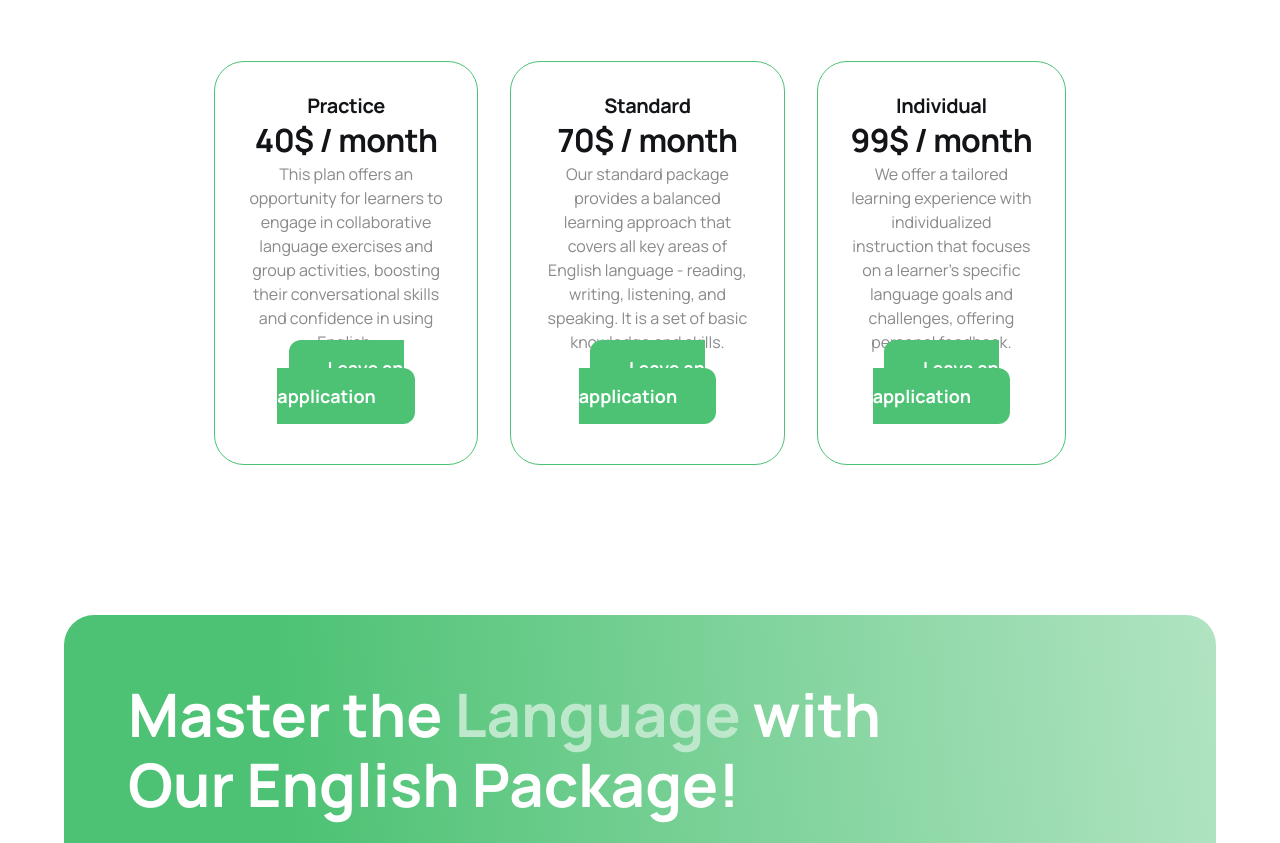
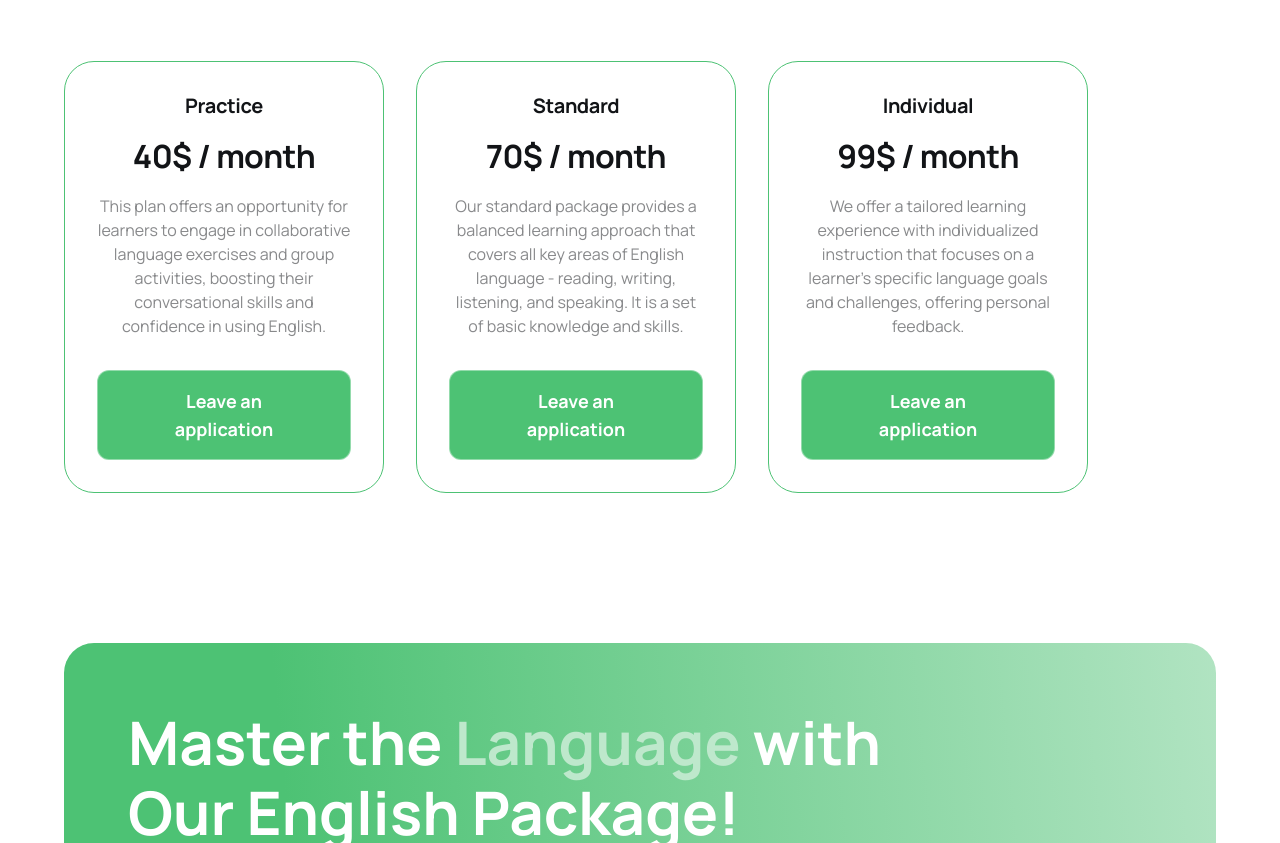
Before and after one commit to volvyas/atlas-team-04, a website built with Vite: page src/index.html in a window 1280 px wide. Shown: the part 1780-2623 px from the top of the page. Built offline with nearby package versions, Linux system fonts and the light colour scheme.

Commit message:
Fixed lessons

```diff
--- a/src/css/lessons.css
+++ b/src/css/lessons.css
@@ -1,5 +1,5 @@
 .lessons {
-    padding: 150px;
+    padding: 150px 0;
 }
 
 
@@ -31,7 +31,6 @@
 
 .lessons-text {
     font-family: "Manrope", sans-serif;
-    ;
     font-weight: 400;
     font-size: 18px;
     line-height: 167%;
@@ -48,15 +47,23 @@
 
 .lessons-cards {
     display: flex;
-    gap: 32px;
+    gap: 20px;
+    flex-direction: column;
+    align-items: center;
 }
 
 .lessons-item {
+    box-sizing: border-box;
     border: 1px solid var(--color-green);
     border-radius: 30px;
     text-align: center;
     padding: 32px;
     min-height: 404px;
+    display: flex;
+    flex-direction: column;
+    align-items: center;
+    width: 100%;
+    max-width: 335px;
 }
 
 .lessons-item:hover {
@@ -78,7 +85,7 @@
 
 
 .lessons-item:hover .lessons-button {
-    border: #f3f5f6;
+    border: 1px solid #FFFFFF66
 
 }
 
@@ -90,6 +97,7 @@
     letter-spacing: -0.02em;
     text-align: center;
     color: var(--color-black);
+    margin-bottom: 16px;
 }
 
 .lessons-item-title {
@@ -100,6 +108,7 @@
     letter-spacing: -0.02em;
     text-align: center;
     color: var(--color-black);
+    margin-bottom: 16px;
 }
 
 .lessons-item-text {
@@ -109,18 +118,44 @@
     line-height: 150%;
     text-align: center;
     color: rgba(18, 20, 23, 0.5);
+    margin-bottom: 32px;
 }
 
 .lessons-button {
+    display: inline-block;
+    margin-top: auto;
     border-radius: 12px;
     padding: 16px 39px;
-    width: 256px;
-    height: 60px;
     background: var(--color-green);
     font-family: "Manrope", sans-serif;
     font-weight: 700;
     font-size: 18px;
     line-height: 156%;
     color: var(--color-white);
-    border: none;
+    border: 1px solid #FFFFFF66;
+    width: 100%;
 }
+
+@media screen and (min-width: 768px) {
+    .lessons-cards {
+        flex-direction: row;
+        flex-wrap: wrap;
+        gap: 32px;
+    }
+
+    .lessons-item {
+        flex: 0 0 336px;
+        max-width: 336px;
+    }
+}
+
+@media screen and (min-width: 1280px) {
+    .lessons-cards {
+        flex-wrap: nowrap;
+    }
+
+    .lessons-item {
+        flex-basis: 320px;
+        max-width: 320px;
+    }
+}
--- a/src/partials/lessons.html
+++ b/src/partials/lessons.html
@@ -15,7 +15,7 @@
                 <p class="lessons-item-text">This plan offers an opportunity for learners to engage in collaborative
                     language exercises and group activities, boosting their conversational skills and confidence in
                     using English.</p>
-                <a class="lessons-button" href="#">Leave an application</a>
+                <a class="lessons-button" href="#application">Leave an application</a>
             </li>
 
             <li class="lessons-item">
@@ -24,7 +24,7 @@
                 <p class="lessons-item-text">Our standard package provides a balanced learning approach that covers
                     all key areas of English language - reading, writing, listening, and speaking. It is a set of
                     basic knowledge and skills.</p>
-                <a class="lessons-button" href="#">Leave an application</a>
+                <a class="lessons-button" href="#application">Leave an application</a>
                 </li>
 
             <li class="lessons-item">
@@ -33,7 +33,7 @@
                 <p class="lessons-item-text">We offer a tailored learning experience with individualized instruction
                     that focuses on a learner's specific language goals and challenges, offering personal feedback.
                 </p>
-                <a class="lessons-button" href="#">Leave an application</a>
+                <a class="lessons-button" href="#application">Leave an application</a>
             </li>
         </ul>
     </div>
```
